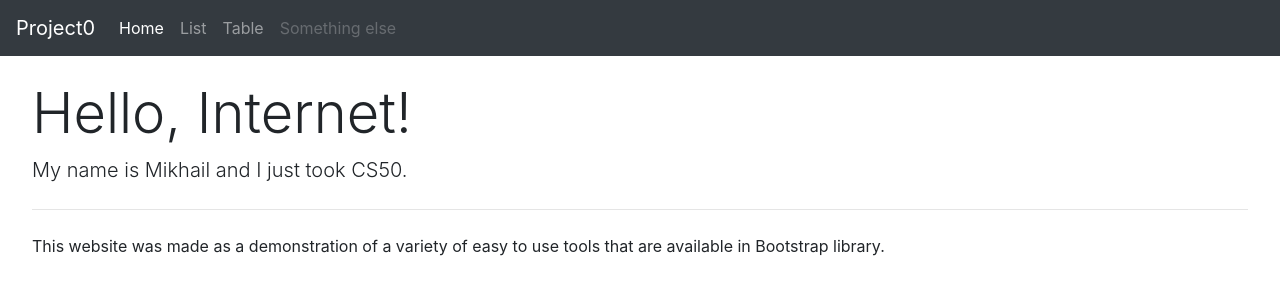
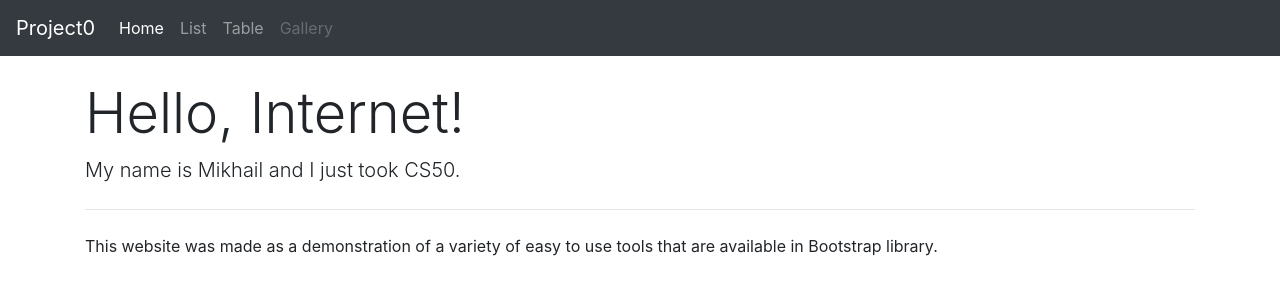
Before and after one commit to mikekurkin/project0, a plain HTML site: page index.html in a window 1280 px wide. Drawn offline with nearby package versions, Linux system fonts and the light colour scheme.

Commit message:
Changed index.html and styles.css

```diff
--- a/index.html
+++ b/index.html
@@ -38,16 +38,17 @@
             <a class="nav-link" href="#">Table</a>
           </li>
           <li class="nav-item">
-            <a class="nav-link disabled" href="#">Something else</a>
+            <a class="nav-link disabled" href="#">Gallery</a>
           </li>
         </ul>
       </div>
     </nav>
-    <div class="jumbotron bg-white pt-4">
-      <h1 class="display-4">Hello, Internet!</h1>
+    <div class="container pt-4">
+      <h1 class="display-4" id="greeting"></h1>
       <p class="lead">My name is Mikhail and I just took CS50.</p>
       <hr class="my-4">
       <p>This website was made as a demonstration of a variety of easy to use tools that are available in Bootstrap library.</p>
     </div>
+
   </body>
 </html>
--- a/static/styles.css
+++ b/static/styles.css
@@ -0,0 +1,11 @@
+@media (min-width: 500px) {
+  #greeting::before {
+    content: "Hello, Internet!";
+  }
+}
+
+@media (max-width: 499px) {
+  #greeting::before {
+    content: "Hello!";
+  }
+}
```
